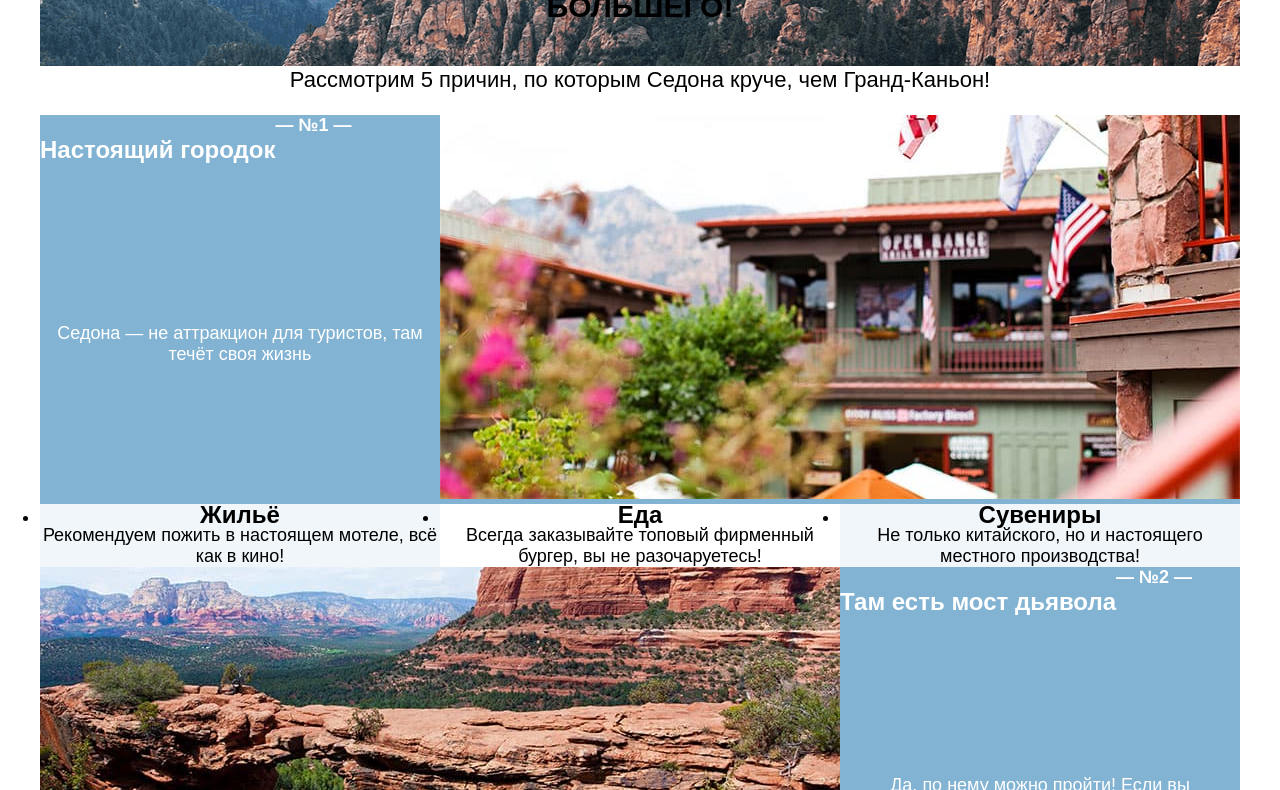
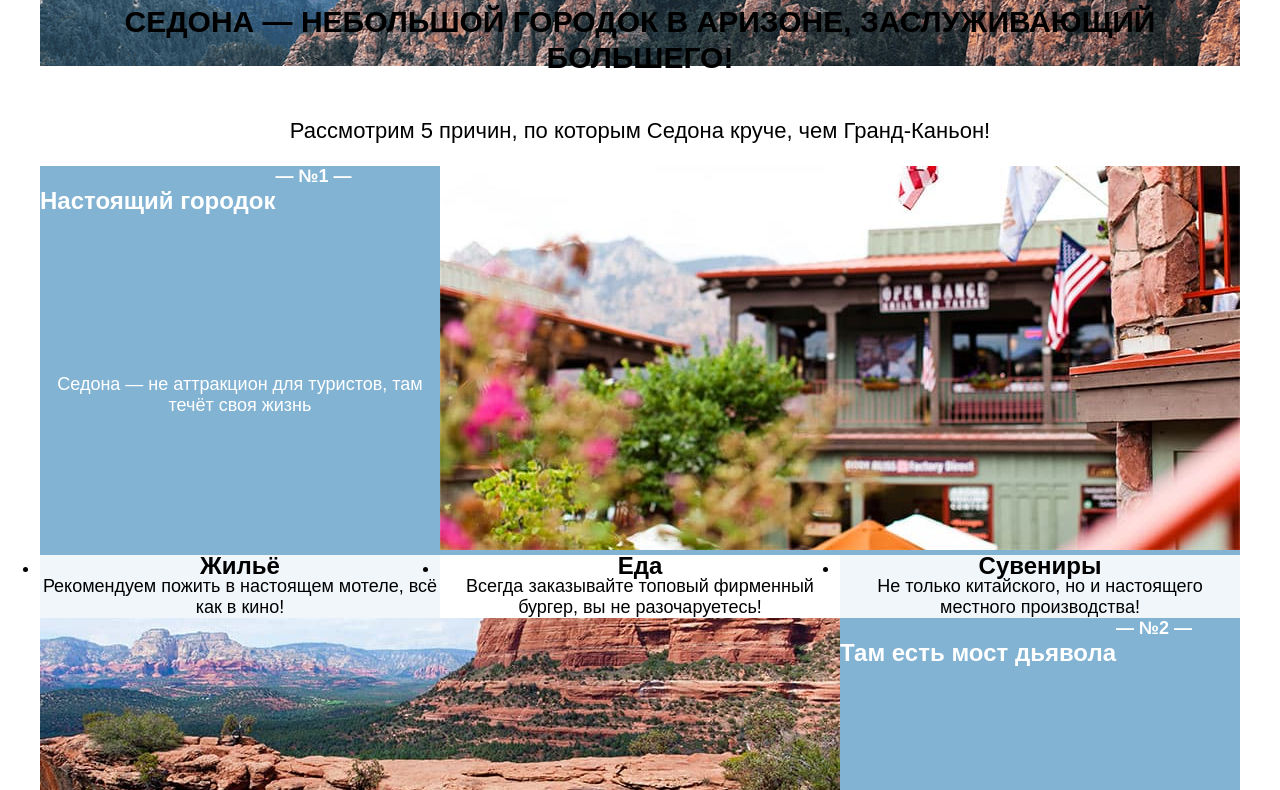
Before and after one commit to htmlacademy-htmlcss/2048909-sedona-34, a plain HTML site: page index.html in a window 1280 px wide. Shown: the part 491-1281 px from the top of the page. Drawn offline with Linux system fonts and the light colour scheme; a web font is replaced by a local one.

Commit message:
задает паддинг для main-container

```diff
--- a/styles/styles.css
+++ b/styles/styles.css
@@ -57,6 +57,7 @@ body {
 
 .main-container {
   flex-grow: 1;
+  padding-top: 51px;
 }
 
 .main-index {
```
